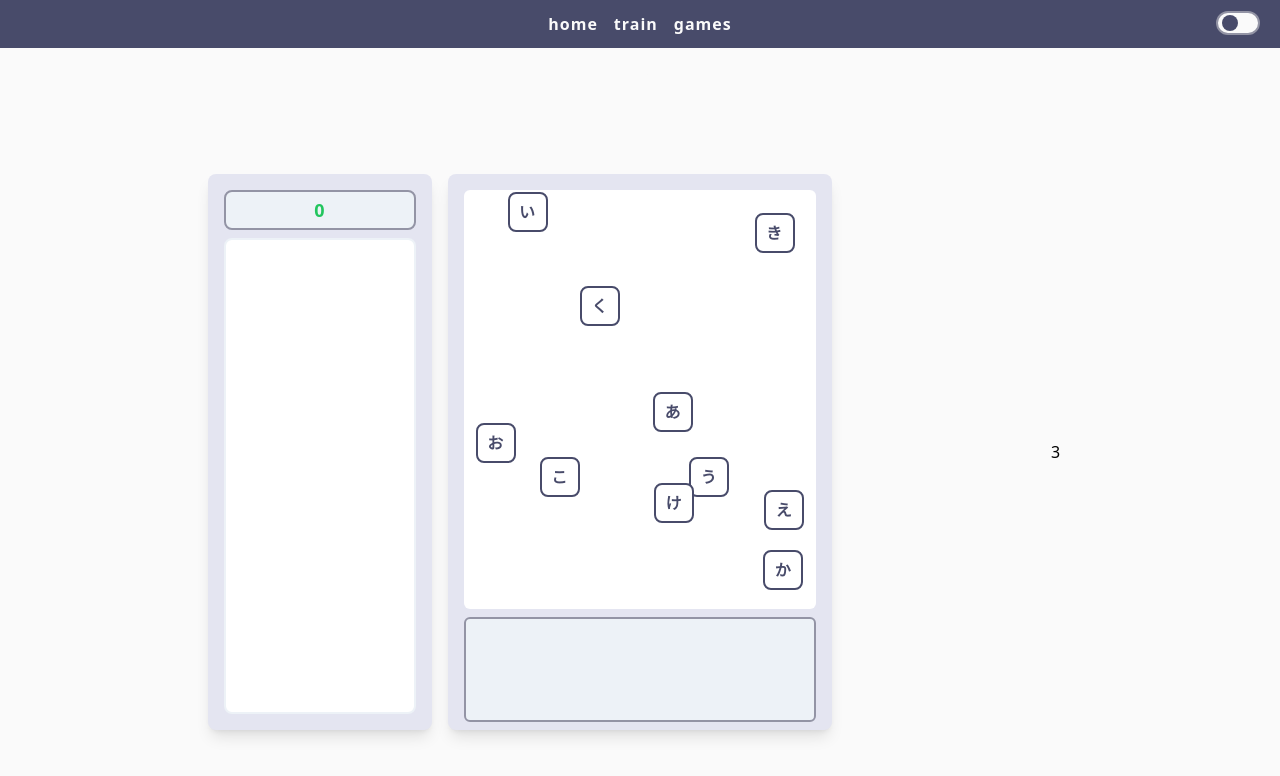
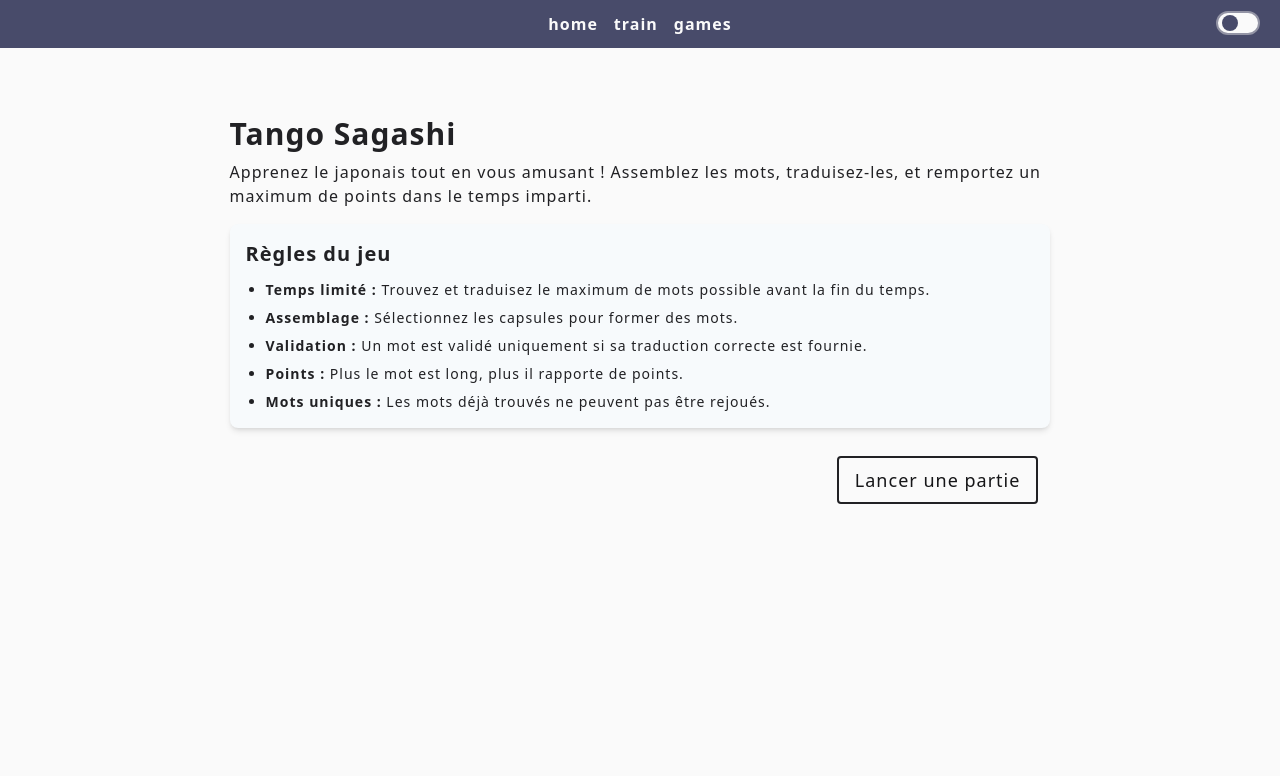
Before and after one commit to Bouterfass/csvtoquizz, a React (Create React App) app: page /tango-sagashi in a window 1280 px wide. Shown: the top 776 px of the page. Built offline with nearby package versions, Linux system fonts and the light colour scheme.

Commit message:
on avance

```diff
--- a/src/components/UI/Button.tsx
+++ b/src/components/UI/Button.tsx
@@ -9,7 +9,7 @@ interface ButtonProps {
 const Button = ({ type, handler, children }: ButtonProps) => {
   return type === "first" ? (
     <button
-      className="w-32 rounded border-2 border-solid border-blackL hover:border-lightPurple py-2 px-4 transition-colors ease-in-out delay-50
+      className="w-fit rounded border-2 border-solid border-blackL hover:border-lightPurple py-2 px-4 transition-colors ease-in-out delay-50
         text-lg text-black hover:bg-lightPurple hover:text-lightWhite
         dark:text-lightWhite dark:border-lightWhite dark:hover:border-lightPurple
         "
--- a/src/components/UI/Section.tsx
+++ b/src/components/UI/Section.tsx
@@ -1,8 +1,6 @@
 import { NAVBAR_HEIGHT } from "../../globals/variables";
 
 const Section = ({ children }: any) => {
-    console.log(NAVBAR_HEIGHT);
-
     return <div className="bg-lightWhite flex items-center flex-col dark:bg-blackDk"
         style={{ height: `calc(100vh - ${NAVBAR_HEIGHT}px` }}
     >
--- /dev/null
+++ b/src/components/UI/games/CountDownTimer.tsx
@@ -0,0 +1,41 @@
+import React, { useEffect, useState } from "react";
+
+interface CountDownTimerProps {
+  duration: number; // Durée totale en secondes
+  onTimeout?: () => void; // Callback optionnel à exécuter quand le timer est terminé
+}
+
+const CountDownTimer: React.FC<CountDownTimerProps> = ({ duration, onTimeout }) => {
+  const [timeLeft, setTimeLeft] = useState<number>(duration);
+
+  useEffect(() => {
+    if (timeLeft <= 0) {
+      if (onTimeout) onTimeout();
+      return;
+    }
+
+    const interval = setInterval(() => {
+      setTimeLeft((prev) => Math.max(prev - 1, 0)); // Réduit le temps restant
+    }, 1000);
+
+    return () => clearInterval(interval); // Nettoie l'intervalle
+  }, [timeLeft, onTimeout]);
+
+  // Calcul de la hauteur dynamique
+  const heightPercentage = (timeLeft / duration) * 100;
+
+  return (
+    <div className="w-4 h-full bg-lightGrayL dark:bg-black border border-lightGrayD rounded-lg relative overflow-hidden">
+      {/* Barre dynamique */}
+      <div
+        className="absolute bottom-0 w-full bg-gradient-to-b from-green-400 via-yellow-400 to-red-400"
+        style={{
+          height: `${heightPercentage}%`, // Hauteur basée sur le temps restant
+          transition: "height 1s linear", // Transition fluide
+        }}
+      />
+    </div>
+  );
+};
+
+export default CountDownTimer;
--- a/src/components/UI/games/ScoreBoard.tsx
+++ b/src/components/UI/games/ScoreBoard.tsx
@@ -16,8 +16,7 @@ const ScoreBoard: React.FC<ScoreBoardProps> = ({ score }) => {
 
     let total: number = score.reduce((acc, curr) => acc + curr.points, 0);
 
-    return <div className="h-4/5 w-full flex justify-end">
-        <div className="flex flex-col w-1/2 h-full shadow-lg bg-lightGrayL dark:bg-blackL mr-4 rounded-lg p-4">
+    return <div className="flex flex-col w-1/2 h-full shadow-lg bg-lightGrayL dark:bg-blackL mr-4 rounded-lg p-4">
         <header className="flex-none font-bold p-1 rounded-lg bg-gray-200 dark:bg-black border-2 border-lightGrayD dark:border-blackDk flex justify-center items-center">
             <span className="text-lg text-validation">{total}</span>
         </header>
@@ -42,7 +41,7 @@ const ScoreBoard: React.FC<ScoreBoardProps> = ({ score }) => {
             })}
         </div>
     </div>
-    </div>
+
 
 }
 
--- a/src/pages/TangoSagashi.tsx
+++ b/src/pages/TangoSagashi.tsx
@@ -1,41 +1,75 @@
-import Playground from "../components/UI/games/Playground";
-import ScoreBoard from "../components/UI/games/ScoreBoard";
-import ThreePartsSection from "../components/UI/ThreePartsSection";
+import { useNavigate } from "react-router-dom"
+import Button from "../components/UI/Button"
+import Section from "../components/UI/Section"
 
-import { useEffect, useState } from "react";
-
-interface ScoreProps {
-    word: string
-    translation: string
-    points: number
-}
+import { clearCache } from "../utils/clearCache"
 
 const TangoSagashi = () => {
 
-    const [score, setScore] = useState<Array<ScoreProps>>([])
+    const navigate = useNavigate()
 
-    const handleScore = (score: ScoreProps) => {
-        setScore(prev => [...prev, score])
-    }
+    const launchGame = (): void => {
+        const lastPlayed = localStorage.getItem("TSlastPlayed");
+        const cooldownTime = 60 * 1000; // 5 minutes en millisecondes
 
-    useEffect(() => {
-        const storedScore = localStorage.getItem("TScore")
-        if (storedScore) {
-            const parsedScore = JSON.parse(storedScore)
-            if (Array.isArray(parsedScore)) {
-                setScore(parsedScore)
+        if (lastPlayed) {
+            const timeSinceLastPlayed = Date.now() - parseInt(lastPlayed, 10);
+
+            if (timeSinceLastPlayed < cooldownTime) {
+                const remainingTime = Math.ceil((cooldownTime - timeSinceLastPlayed) / 1000);
+                alert(`Vous devez attendre encore ${remainingTime} secondes avant de rejouer.`);
+                return;
             }
         }
-    }, [])
+        // Met à jour le timestamp pour la prochaine partie
+        localStorage.setItem("TSlastPlayed", Date.now().toString());
+        // Lance le jeu
+        navigate("/ts-game", { state: { gameStarted: true }});
 
-    return (
-        <ThreePartsSection header={<span className="text-lightWhite">Tango Sagashi</span>}
-            sizes={["35%", "30%", "35%"]}>
-            <ScoreBoard score={score} />
-            <Playground onHandleScore={handleScore} />
-            <div>3</div>
-        </ThreePartsSection>
-    )
+    };
+
+    return <Section>
+        <div className="w-[75%] h-[65%] flex flex-col items-center justify-center space-y-4 mt-6 p-6 rounded-lg">
+            <div className="text-start w-[90%]">
+                <h1 className="text-3xl font-bold text-blackL dark:text-lightWhite mb-2">
+                    Tango Sagashi
+                </h1>
+                <p className="text-md text-blackL dark:text-lightGray">
+                    Apprenez le japonais tout en vous amusant ! Assemblez les mots, traduisez-les, et remportez un maximum de points dans le temps imparti.
+                </p>
+            </div>
+            <div className="text-left w-[90%] bg-gray-100 dark:bg-blackL p-4 rounded-lg shadow-md">
+                <h2 className="text-xl font-semibold text-blackL dark:text-lightWhite mb-3">
+                    Règles du jeu
+                </h2>
+                <ul className="list-disc pl-5 space-y-2 text-sm text-blackL dark:text-lightGray">
+                    <li>
+                        <strong>Temps limité :</strong> Trouvez et traduisez le maximum de mots possible avant la fin du temps.
+                    </li>
+                    <li>
+                        <strong>Assemblage :</strong> Sélectionnez les capsules pour former des mots.
+                    </li>
+                    <li>
+                        <strong>Validation :</strong> Un mot est validé uniquement si sa traduction correcte est fournie.
+                    </li>
+                    <li>
+                        <strong>Points :</strong> Plus le mot est long, plus il rapporte de points.
+                    </li>
+                    <li>
+                        <strong>Mots uniques :</strong> Les mots déjà trouvés ne peuvent pas être rejoués.
+                    </li>
+                </ul>
+            </div>
+            <div className="w-[90%] flex justify-end p-3">
+
+                <Button type="first" handler={launchGame}>
+                    Lancer une partie
+                </Button>
+            </div>
+        </div>
+    </Section>
 }
 
-export default TangoSagashi;
+
+
+export default TangoSagashi
--- /dev/null
+++ b/src/pages/TangoSagashiGame.tsx
@@ -0,0 +1,66 @@
+import ThreePartsSection from "../components/UI/ThreePartsSection";
+import Playground from "../components/UI/games/Playground";
+import ScoreBoard from "../components/UI/games/ScoreBoard";
+import CountDownTimer from "../components/UI/games/CountDownTimer";
+
+import { useEffect, useState } from "react";
+import { useNavigate, useLocation } from "react-router-dom";
+
+interface ScoreProps {
+  word: string;
+  translation: string;
+  points: number;
+}
+
+const TangoSagashiGame = () => {
+  const [score, setScore] = useState<Array<ScoreProps>>([]);
+  const navigate = useNavigate();
+  const location = useLocation();
+
+
+  useEffect(() => {
+    if (!location.state || !location.state.gameStarted) {
+        navigate("/tango-sagashi"); // Redirige si le jeu n'a pas été correctement lancé
+      }
+  }, [navigate, location])
+
+  // Récupère les scores précédemment enregistrés dans le localStorage
+  useEffect(() => {
+    const storedScore = localStorage.getItem("TScore");
+    if (storedScore) {
+      const parsedScore = JSON.parse(storedScore);
+      if (Array.isArray(parsedScore)) {
+        setScore(parsedScore);
+      }
+    }
+  }, []);
+
+  // Met à jour les scores au fur et à mesure
+  const handleScore = (newScore: ScoreProps) => {
+    setScore((prev) => [...prev, newScore]);
+    // Sauvegarde dans localStorage
+    localStorage.setItem("TScore", JSON.stringify([...score, newScore]));
+  };
+
+  return (
+    <ThreePartsSection
+      header={<span className="text-lightWhite">Tango Sagashi</span>}
+      sizes={["35%", "30%", "35%"]}
+    >
+      {/* Tableau des scores */}
+      <div className="h-4/5 w-full flex justify-end">
+        <ScoreBoard score={score} />
+      </div>
+
+      {/* Aire de jeu */}
+      <Playground onHandleScore={handleScore} />
+
+      {/* Timer */}
+      <div className="h-4/5 w-full pl-2 flex justify-start">
+        <CountDownTimer duration={60} />
+      </div>
+    </ThreePartsSection>
+  );
+};
+
+export default TangoSagashiGame;
--- a/src/router.tsx
+++ b/src/router.tsx
@@ -6,6 +6,7 @@ import Shiritori from './pages/Shiritori';
 import App from './App';
 import Layout from './Layout';
 import KanjiKetsugou from './pages/KanjiKetsugou';
+import TangoSagashiGame from './pages/TangoSagashiGame';
 import TangoSagashi from './pages/TangoSagashi';
 
 export const router = createBrowserRouter([
@@ -40,6 +41,10 @@ export const router = createBrowserRouter([
       {
         path: 'tango-sagashi',
         element: <TangoSagashi />
+      },
+      {
+        path: 'ts-game',
+        element: <TangoSagashiGame />
       }
     ],
   },
--- a/src/utils/clearCache.tsx
+++ b/src/utils/clearCache.tsx
@@ -5,5 +5,4 @@ export const clearCache = (keysToKeep: string[]) => {
             localStorage.removeItem(key)
         }
     })
-
 }
```
Also changed, not shown: src/components/UI/games/Playground.tsx (+39 -36 lines). Lines whose indentation alone changed are shown as unchanged.
